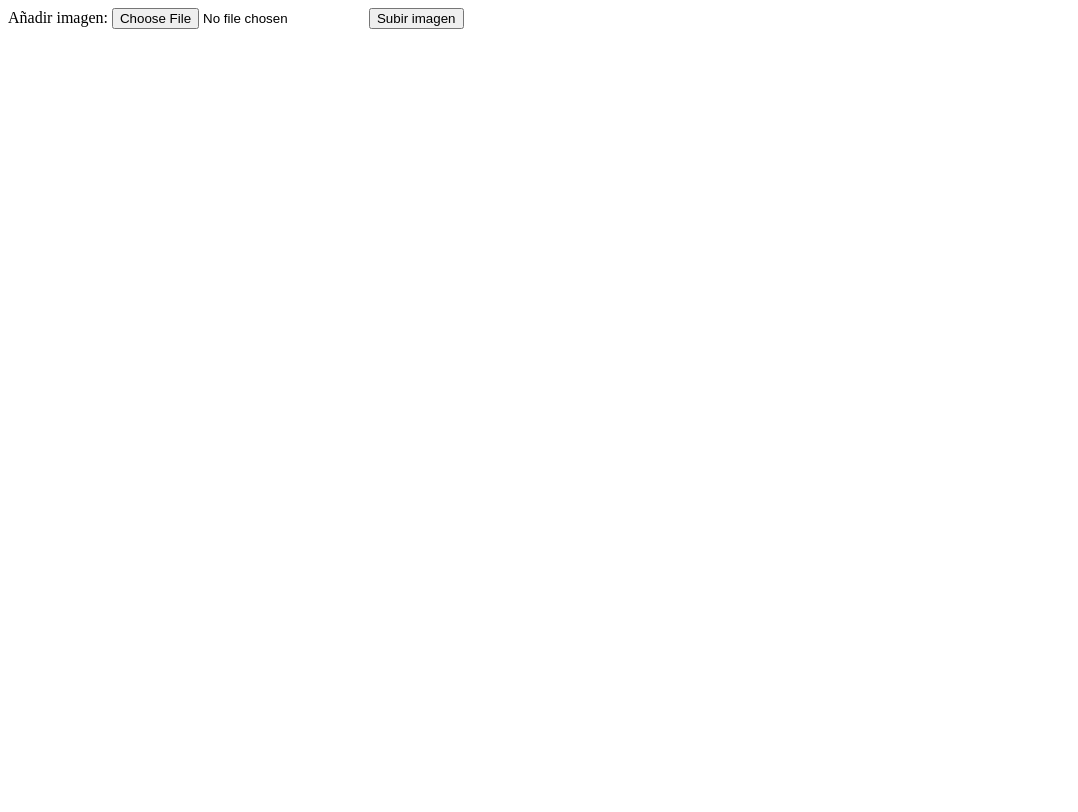
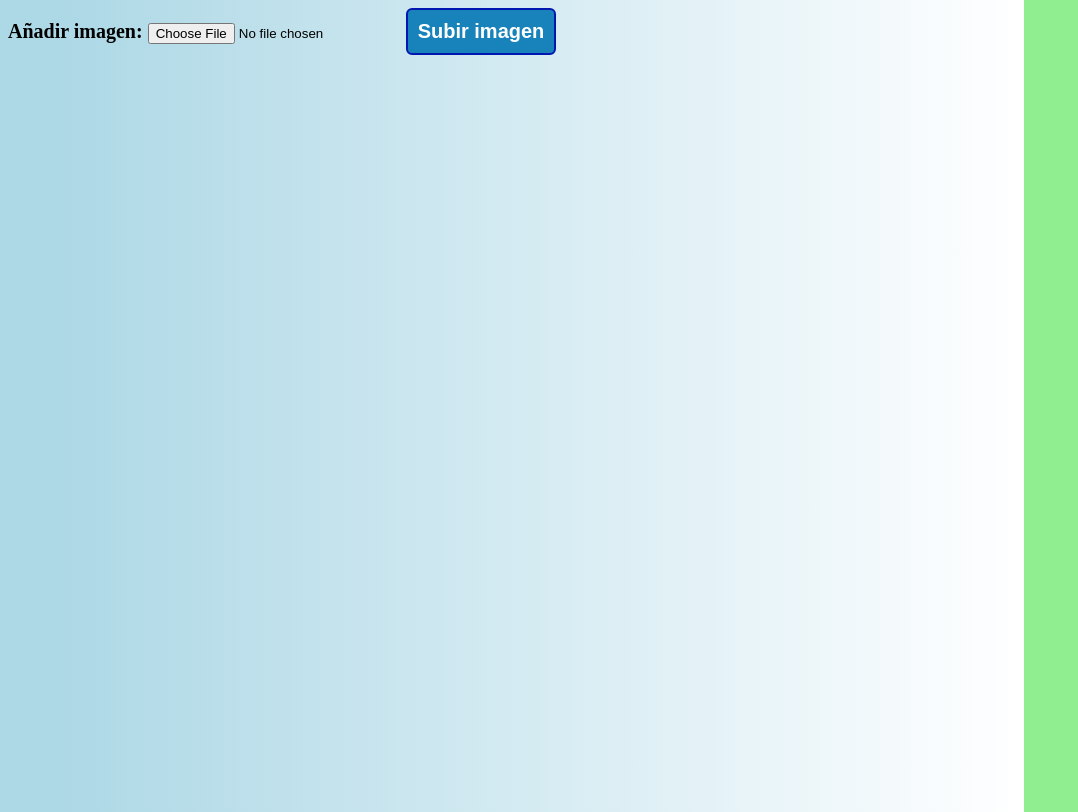
Before and after one commit to jairvides/proteccion, a PHP site: page / in a window 1280 px wide. Shown: the whole page, without its empty margins (0-1078 px from the left). Before the commit the page ends 29 px from the top, so only its background shows below. Run offline with PHP 8.4, Linux system fonts and the light colour scheme.

Commit message:
actualizar carpeta proteccion
Recordar visualizar con servidor local xampp

```diff
--- /dev/null
+++ b/proteccion/css/estilo.css
@@ -0,0 +1,26 @@
+html {
+  background: linear-gradient(to right, lightblue 5%, white 80%, lightgreen 25%);
+}
+
+#contenedor {
+  width: 1123px;
+  height: 796px;
+  text-decoration: none;
+  font-weight: 600;
+  font-size: 20px;
+}
+
+.boton_personalizado{
+    text-decoration: none;
+    padding: 10px;
+    font-weight: 600;
+    font-size: 20px;
+    color: #ffffff;
+    background-color: #1883ba;
+    border-radius: 6px;
+    border: 2px solid #0016b0;
+  }
+  .boton_personalizado:hover{
+    color: #1883ba;
+    background-color: #ffffff;
+  }
--- a/proteccion/index.php
+++ b/proteccion/index.php
@@ -1,32 +1,47 @@
 
 <!DOCTYPE html PUBLIC "-//W3C//DTD XHTML 1.0 Strict//EN" "http://www.w3.org/TR/xhtml1/DTD/xhtml1-strict.dtd">
 <html xmlns="http://www.w3.org/1999/xhtml" xml:lang="en-US" lang="en-US" >
+
 <head>
-    <title>Subir imágenes con php</title>
+
+    <title>Subir imagen redimensionada</title>
     <meta http-equiv="content-type" content="text/html; charset=iso-8859-1" />
+    <link href="css/estilo.css" rel="stylesheet" type="text/css">
+
 </head>
 
 <body>
+
+  <div id="contenedor">
+
     <form action="index.php" method="POST" enctype="multipart/form-data"/>
+
         Añadir imagen: <input name="archivo" id="archivo" type="file"/>
-        <input type="submit" name="subir" value="Subir imagen"/>
+        <input class="boton_personalizado" type="submit" name="subir" value="Subir imagen"/>
+
     </form>
+
 <?php
+
   include 'funcion.php';
+
     //Si se quiere subir una imagen
     if (isset($_POST['subir'])) {
+
     //Recogemos el archivo enviado por el formulario
     $archivo = $_FILES['archivo']['name'];
+
     //Si el archivo contiene algo y es diferente de vacio
     if (isset($archivo) && $archivo != "") {
+
       //Obtenemos algunos datos necesarios sobre el archivo
       $tipo = $_FILES['archivo']['type'];
       $tamano = $_FILES['archivo']['size'];
       $temp = $_FILES['archivo']['tmp_name'];
-      list($height,$width)=getimagesize('image/'.$archivo);
+      list($height,$width) = getimagesize('image/'.$archivo);
 
       //Se comprueba si el archivo a cargar es correcto observando su extensión y tamaño
-     if (!((strpos($tipo, "gif") || strpos($tipo, "jpeg") || strpos($tipo, "jpg") || strpos($tipo, "png")) && ($tamano < 2000000)&& ($height < 796) && ($width < 1123))) {
+     if (!((strpos($tipo, "gif") || strpos($tipo, "jpeg") || strpos($tipo, "jpg") || strpos($tipo, "png")) && ($tamano < 2000000) && ($height < 796) && ($width < 1123))) {
         echo '<div><br><b>El tamaño del archivo no es correcto.<br/>
         El alto permitido es: 796px.<br/>
         El ancho permitdio es: 1123px.</b></br></div>';
@@ -57,7 +72,11 @@ if (isset($_POST['subir'])) {
         }
       }
    }
+   else {
+    echo 'Debe subir un archivo de imagen';
+   }
 }
 ?>
+</div>
 </body>
 </html>
```
Also changed, not shown: proteccion/image/Perfil.jpg (added), proteccion/image/Vendedora1.jpg (added), proteccion/image/Vendora2.png (added). Lines whose indentation alone changed are shown as unchanged.
